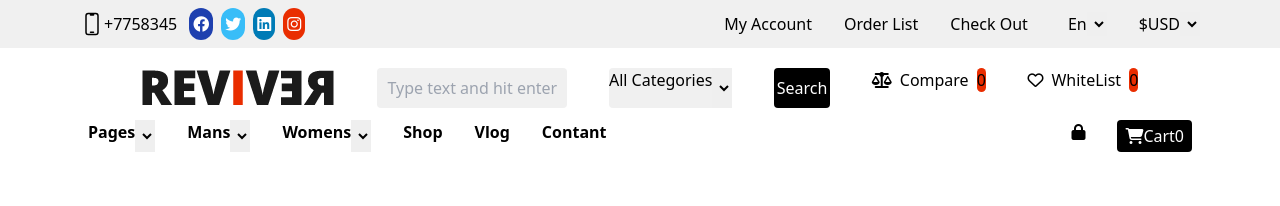
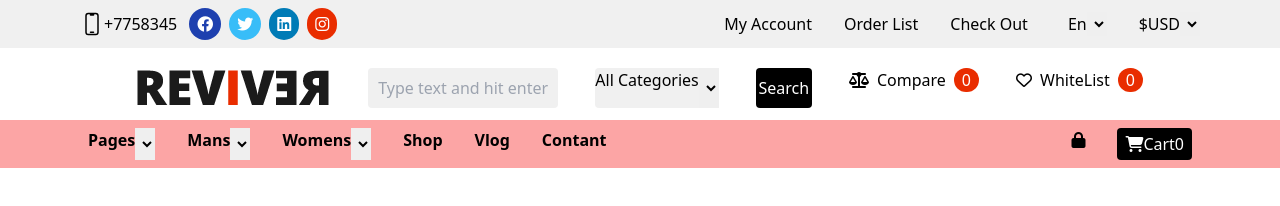
Before and after one commit to mjobayer183/E-Commerce, a website: page src/index.html in a window 1280 px wide. Drawn offline with Linux system fonts and the light colour scheme.

```diff
--- a/src/index.html
+++ b/src/index.html
@@ -24,10 +24,10 @@
       <div class="flex space-x-2 ml-3">
 
 
-      <a href="#" class="p-1 rounded-full bg-blue-800 text-white hover:bg-black"><i class="fa-brands fa-facebook"></i></a>
-      <a href="#" class="p-1 rounded-full bg-sky-400 text-white hover:bg-black"> <i class="fa-brands fa-twitter"></i></a>
-      <a href="#" class="p-1 rounded-full bg-[#007bb6] text-white hover:bg-black"><i class="fa-brands fa-linkedin"></i></a>
-      <a href="#" class="p-1 rounded-full bg-secondary text-white hover:bg-black"> <i class="fa-brands fa-instagram"></i></a>
+      <a href="#" class="p-1 px-2 rounded-full bg-blue-800 text-white hover:bg-black"><i class="fa-brands fa-facebook"></i></a>
+      <a href="#" class="p-1 px-2 rounded-full bg-sky-400 text-white hover:bg-black"> <i class="fa-brands fa-twitter"></i></a>
+      <a href="#" class="p-1 px-2 rounded-full bg-[#007bb6] text-white hover:bg-black"><i class="fa-brands fa-linkedin"></i></a>
+      <a href="#" class="p-1 px-2 rounded-full bg-secondary text-white hover:bg-black"> <i class="fa-brands fa-instagram"></i></a>
 
 
 
@@ -72,7 +72,7 @@
       <div class="flex space-x-2">
         <a href="#" class=""> <i class="fa-solid fa-scale-balanced"></i></a>
         <a href="#" class="hover:text-secondary"><p>Compare</p></a>
-        <a href="#"> <p class="rounded-full bg-secondary">0</p></a>
+        <a href="#"> <p class="rounded-full bg-secondary px-2 text-white">0</p></a>
 
 
 
@@ -80,7 +80,7 @@
       <div class="flex space-x-2 mr-20">
         <a href="#"><i class="fa-regular fa-heart"></i></a>
         <a href="#" class="hover:text-secondary"><p>WhiteList</p></a>
-        <a href="#"> <p class=" rounded-full bg-secondary">0</p></a>
+        <a href="#"> <p class=" rounded-full bg-secondary px-2 text-white">0</p></a>
 
 
       </div>
@@ -94,11 +94,11 @@
   </section>
 
   <!-- third section -->
-  <section>
-    <div class="h-12 bg-white w-full flex justify-between ">
+  <section class="mt-2">
+    <div class="h-12 bg-red-300 w-full flex justify-between ">
       <div class="font-bold flex space-x-8 ml-20 p-2">
 
-       <div class="flex">
+       <div class="flex hover:top-4">
         <p>Pages</p>
         <select name="" id=""></select>
        </div>
@@ -135,5 +135,6 @@
 </header>
 
 
+
 </body>
 </html>
```
Also changed, not shown: dist/output.css, img/background.jpg (added).
